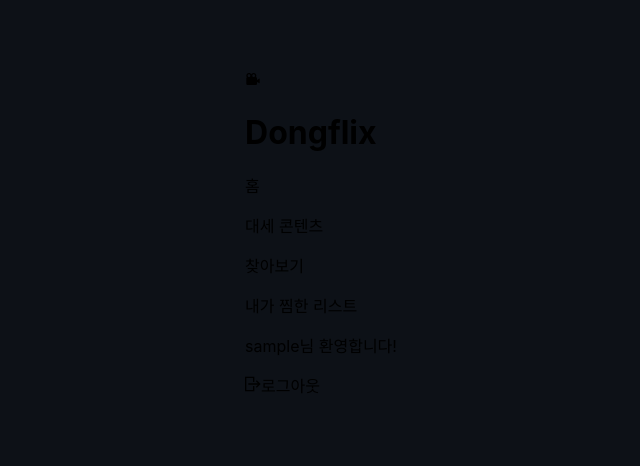
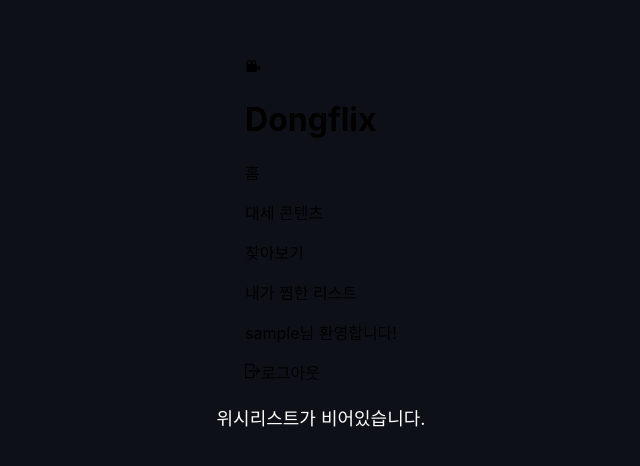
Before and after one commit to slyhyun/hyunflix, a React (Create React App) app: page /hyunflix/wishlist in a window 1280 px wide. Shown: the part 176-642 px from the top of the page, without its empty margins (319-959 px from the left). Built offline with nearby package versions, Linux system fonts and the light colour scheme; sample sign-in values are in the browser's storage.

Commit message:
Print Text

```diff
--- a/src/pages/Wishlist.jsx
+++ b/src/pages/Wishlist.jsx
@@ -23,15 +23,15 @@ const MoviesGrid = styled.div`
     margin-bottom: 20px;
 
     @media (max-width: 768px) {
-        grid-template-columns: repeat(3, 1fr); /* 화면 너비 768px 이하일 때 3열 */
+        grid-template-columns: repeat(3, 1fr);
     }
 
     @media (min-width: 769px) and (max-width: 1188px) {
-        grid-template-columns: repeat(5, 1fr); /* 화면 너비 769px ~ 1188px일 때 5열 */
+        grid-template-columns: repeat(5, 1fr);
     }
 
     @media (min-width: 1189px) {
-        grid-template-columns: repeat(7, 1fr); /* 화면 너비 1189px 이상일 때 7열 */
+        grid-template-columns: repeat(7, 1fr);
     }
 `;
 
@@ -92,6 +92,13 @@ const WishlistIndicator = styled.div`
     color: gold;
 `;
 
+const EmptyMessage = styled.div`
+    color: white;
+    font-size: 18px;
+    margin-top: 20px;
+    text-align: center;
+`;
+
 const Wishlist = () => {
     const [state, setState] = useState({
         wishlist: [],
@@ -148,6 +155,9 @@ const Wishlist = () => {
     return (
         <Container>
             <Header />
+            {state.filteredMovies.length === 0 ? (
+                <EmptyMessage>위시리스트가 비어있습니다.</EmptyMessage>
+            ) : (
                 <MoviesGrid>
                     {state.filteredMovies.map((movie) => (
                         <MovieCard key={movie.id} onClick={() => handleRemoveFromWishlist(movie.id)}>
@@ -164,6 +174,7 @@ const Wishlist = () => {
                         </MovieCard>
                     ))}
                 </MoviesGrid>
+            )}
         </Container>
     );
 };
```
Lines whose indentation alone changed are shown as unchanged.
